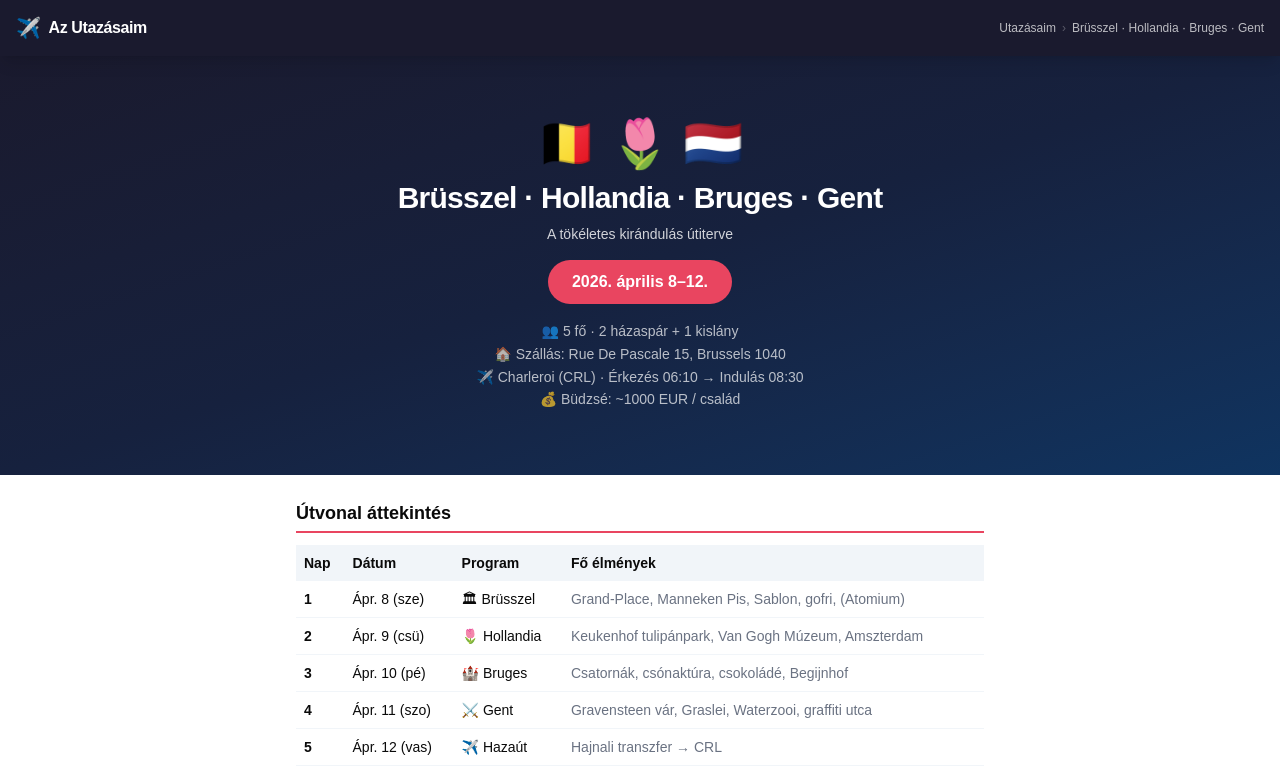
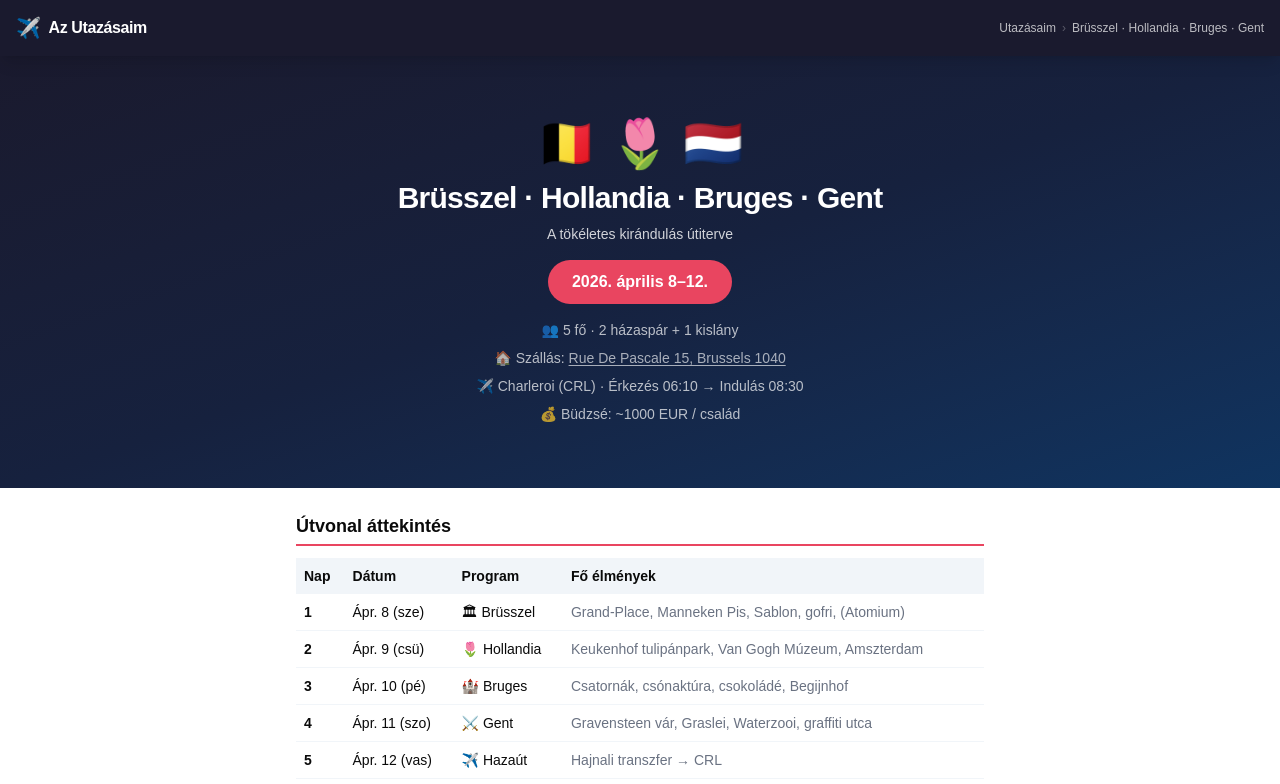
Before and after one commit to JZsolt/traveler, a React (Vite) app: page /trip/brusszel-2026 in a window 1280 px wide. Shown: the top 784 px of the page. Built offline with nearby package versions, Linux system fonts and the light colour scheme.

Commit message:
Hero section: larger gaps between info lines, accommodation link
Co-Authored-By: Claude Opus 4.6 (1M context) <noreply@anthropic.com>

```diff
--- a/src/pages/TripPage.jsx
+++ b/src/pages/TripPage.jsx
@@ -21,12 +21,12 @@ export function TripPage() {
         <div className="inline-block bg-[#e94560] px-6 py-2.5 rounded-full text-sm md:text-base font-semibold mb-4">
           {trip.subtitle}
         </div>
-        <p className="text-xs md:text-sm opacity-70 max-w-md mx-auto leading-relaxed">
-          👥 {trip.people}<br />
-          🏠 Szállás: {trip.accommodation.address}<br />
-          ✈️ {trip.flight.airport} · Érkezés {trip.flight.arrival} → Indulás {trip.flight.departure}<br />
-          💰 Büdzsé: ~1000 EUR / család
-        </p>
+        <div className="text-xs md:text-sm opacity-70 max-w-md mx-auto space-y-2">
+          <p>👥 {trip.people}</p>
+          <p>🏠 Szállás: <a href={trip.accommodation.mapUrl} target="_blank" rel="noopener noreferrer" className="underline underline-offset-2 text-white/90 hover:text-white">{trip.accommodation.address}</a></p>
+          <p>✈️ {trip.flight.airport} · Érkezés {trip.flight.arrival} → Indulás {trip.flight.departure}</p>
+          <p>💰 Büdzsé: ~1000 EUR / család</p>
+        </div>
       </div>
 
       {/* Overview */}
```
